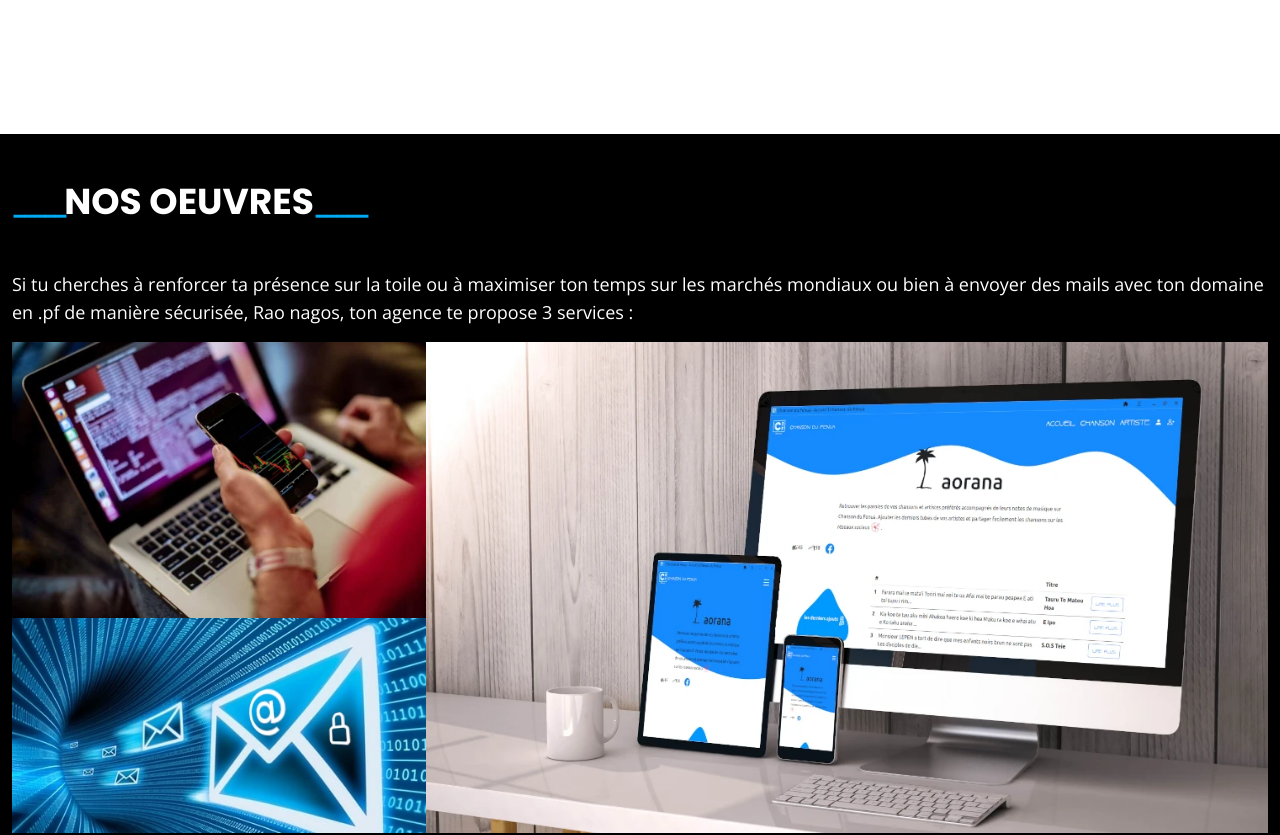
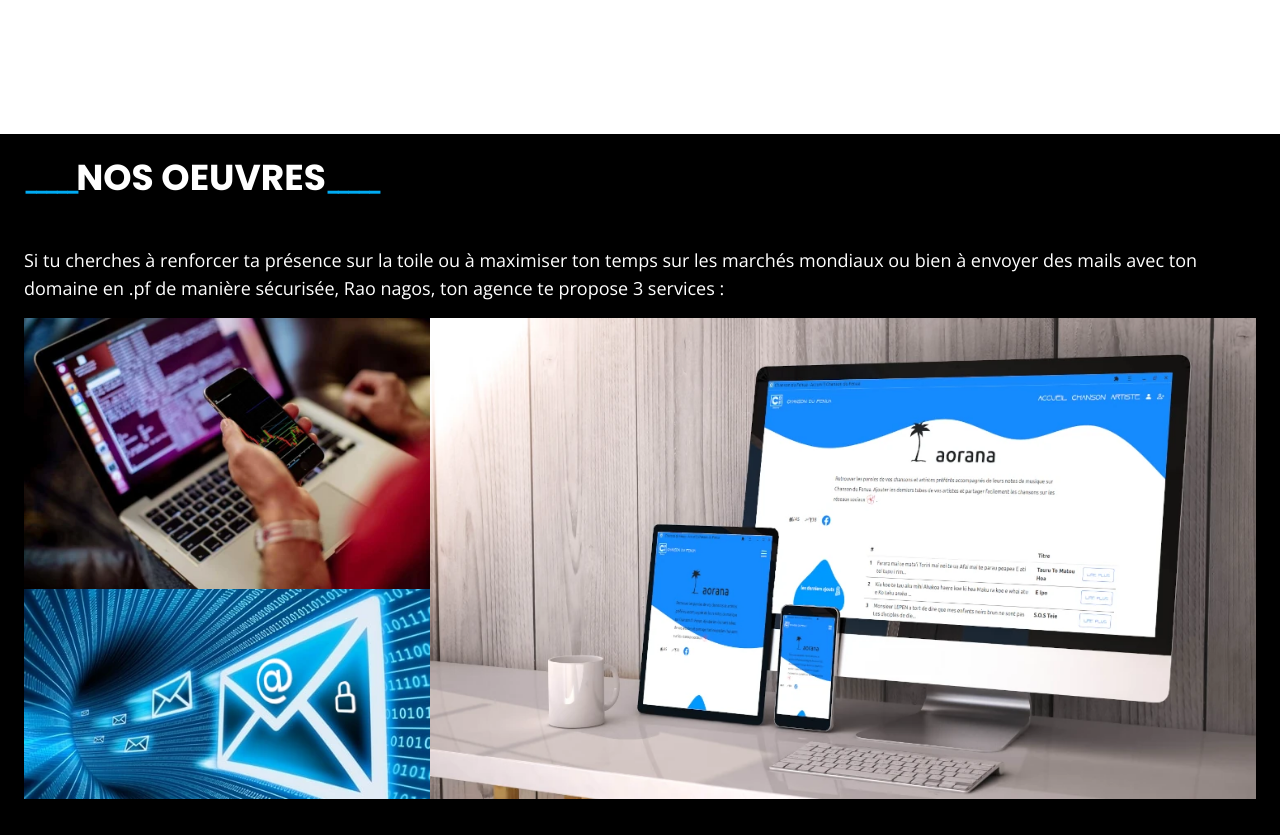
Before and after one commit to tetuaoro/raonagos, a Next.js app: page / in a window 1280 px wide. Shown: the part 1360-2195 px from the top of the page. Built offline with nearby package versions, Linux system fonts and the light colour scheme.

Commit message:
fix: structured data & padding

```diff
--- a/pages/index.tsx
+++ b/pages/index.tsx
@@ -44,7 +44,7 @@ const Page: NextPage = () => {
         <meta property="og:image:width" content="1280" />
         <meta property="og:image:height" content="727" />
         <meta property="og:image:type" content="image/webp" />
-        <script type="application/ld+json">{JSON.stringify(Organization)}</script>
+        <script key={"structured-data"} type="application/ld+json" dangerouslySetInnerHTML={{ __html: JSON.stringify(Organization) }} />
       </Head>
       <Whoweare />
       <Whatwedo />
--- a/src/components/whatwedo.tsx
+++ b/src/components/whatwedo.tsx
@@ -7,7 +7,7 @@ import { sitename } from "@libs/app"
 
 export default function Component() {
   return (
-    <section id="whatwedo" className="relative z-10 bg-black text-white full-bleed p-3 py-12">
+    <section id="whatwedo" className="relative z-10 bg-black text-white full-bleed p-3 md:p-6 py-12">
       <div className="flex flex-col items-center lg:block mb-4">
         <h2 className="observer">Nos oeuvres</h2>
         <p>{`Si tu cherches à renforcer ta présence sur la toile ou à maximiser ton temps sur les marchés mondiaux ou bien à envoyer des mails avec ton domaine en .pf de manière sécurisée, ${sitename}, ton agence te propose 3 services :`}</p>
```
